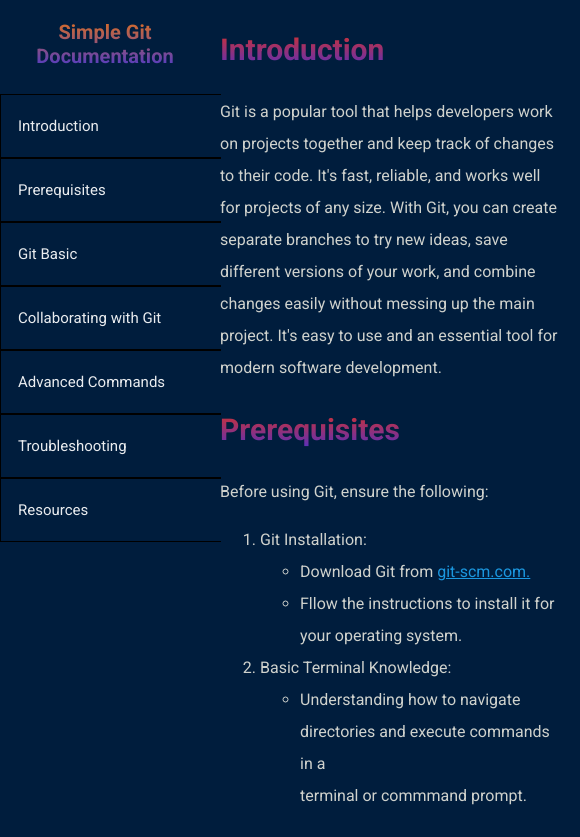
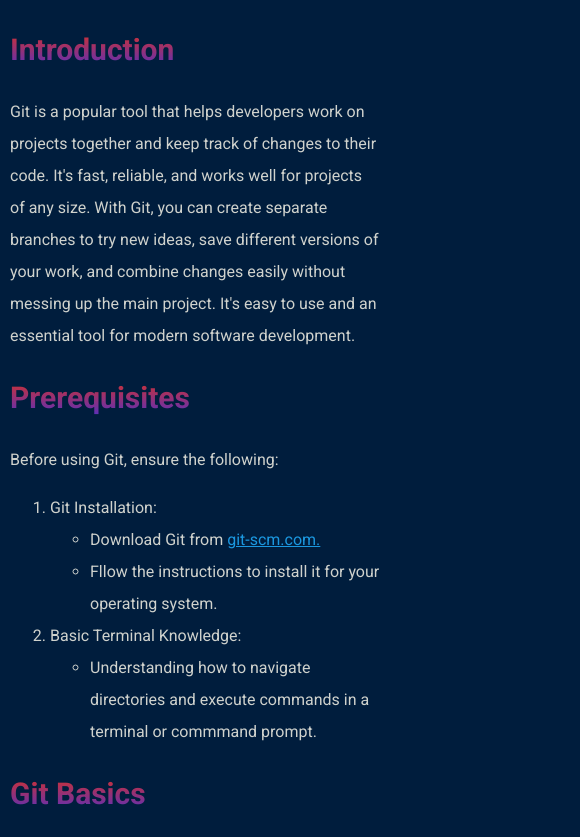
Before and after one commit to Roland-Front-Back/simple-git-docs, a plain HTML site: page index.html in a window 390 px wide. Shown: the top 837 px of the page, 580 px wide, since content can reach past the window. Drawn offline with Linux system fonts and the light colour scheme.

Commit message:
Update styles.css

```diff
--- a/assets/css/styles.css
+++ b/assets/css/styles.css
@@ -117,16 +117,14 @@ footer {
 
 @media (max-width: 768px) {
     #navbar {
-        position: relative;
-        width: 100%;
-        border-right: none;
-        border-bottom: 2px solid black;
+        display: none;
     }
 
     #main-doc {
         margin-left: 0;
         margin-top: 10px;
-    }
+        width: 100%;
+}
 }
 
 #navbar {
```
